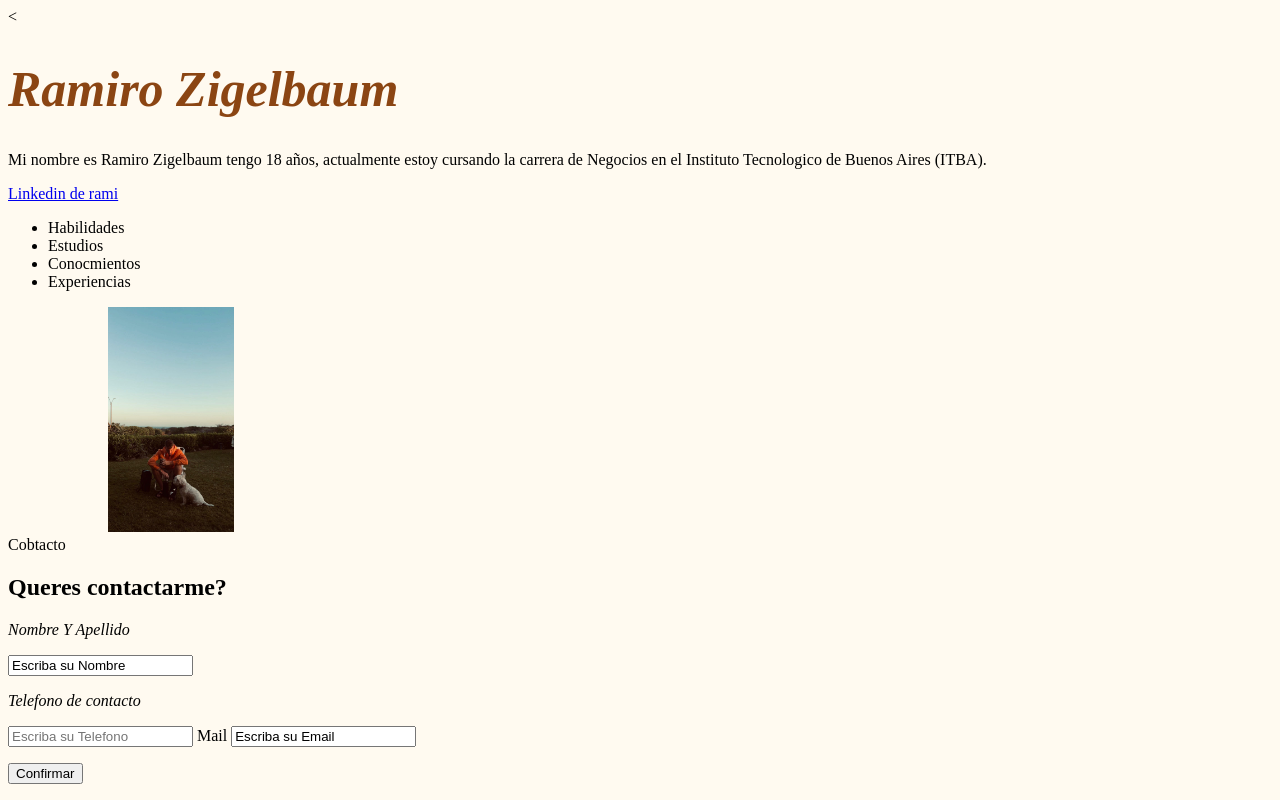
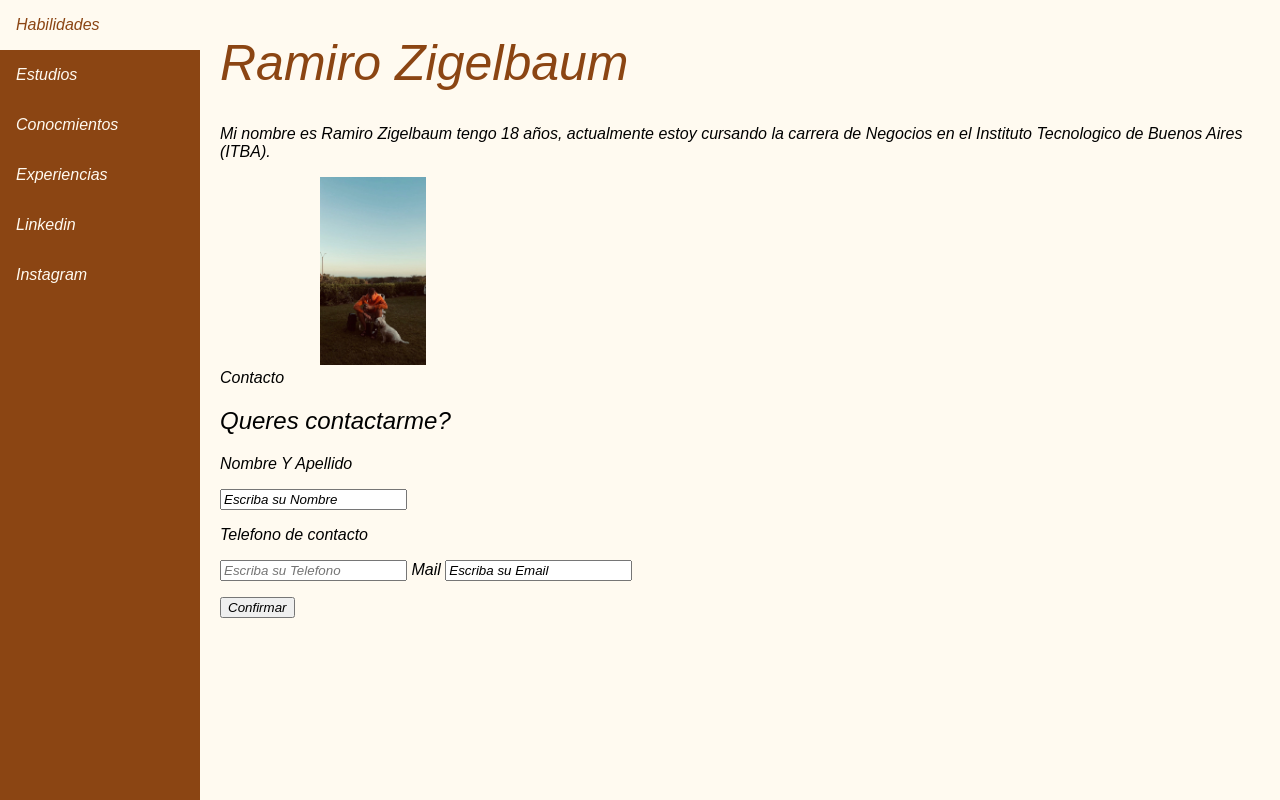
Before and after one commit to rzigelbaum/Programacion-Web-2022-Q2, a plain HTML site: page Proyecto Final/index.html in a window 1280 px wide. Drawn offline with Linux system fonts and the light colour scheme.

Commit message:
08 de octubre

```diff
--- a/Proyecto Final/index.html
+++ b/Proyecto Final/index.html
@@ -8,23 +8,27 @@
     <link rel="icon" type="image/x-icon" href="./img/apple-touch-icon.png">
     <link rel="stylesheet" href="style.css">
 </head>
-<<body>
+<body>
+<div class="sidenav">
+    <a href="#">Habilidades</a>
+    <a href="#">Estudios</a>
+    <a href="#">Conocmientos</a>
+    <a href="#">Experiencias</a>
+    <a href="https://www.linkedin.com/in/ramiro-zigelbaum-738422236/" target="_blank">Linkedin</a>
+    <a href="https://www.instagram.com/ramizigel" target="_blank">Instagram</a>
+
+  </div>
+
+  <div class="content">
     <header></header>
     <main></main>
     <h1><i>Ramiro Zigelbaum</i></h1>
     <!--encabezado 1 header-->
     <p>Mi nombre es Ramiro Zigelbaum tengo 18 años, actualmente estoy cursando la carrera de Negocios en el Instituto Tecnologico de Buenos Aires (ITBA).</p>
-    <a href="https://ar.linkedin.com/in/ramiro-zigelbaum-bb317a183" target="_blank">Linkedin de rami</a>
-    <ul>
-        <li>Habilidades</li>
-        <li>Estudios</li>
-        <li>Conocmientos</li>
-        <li>Experiencias</li>
-    </ul>
     <img class="FOTO" src="./img/WhatsApp Image 2022-08-16 at 7.28.57 PM.jpeg" width="10%" alt="Foto de Ramiro."></a>
     <footer></footer>
     <div>
-        <span>Cobtacto</span>
+        <span>Contacto</span>
         <form action="">
         <h2><b>Queres contactarme?</b></h2>
         <p><i>Nombre Y Apellido</i></p>
@@ -37,5 +41,8 @@
     </form>
 
     </div>
+
+  </div>
+
 </body>
 </html>
--- a/Proyecto Final/style.css
+++ b/Proyecto Final/style.css
@@ -1,5 +1,52 @@
+* {
+    font-family: Arial, sans-serif;
+    font-style: italic;
+    font-weight: 290;
+}
 body{background-color: floralwhite;}
 h1{color: saddlebrown;
 font-size: 50px;
 }
 .FOTO {position: relative;left: 100px;}
+* {
+    box-sizing: border-box;
+  }
+
+  body {
+    margin: 0;
+    font-family: Arial, Helvetica, sans-serif;
+  }
+
+  /* Style the side navigation */
+  .sidenav {
+    height: 100%;
+    width: 200px;
+    position: fixed;
+    z-index: 1;
+    top: 0;
+    left: 0;
+    background-color: saddlebrown;
+    overflow-x: hidden;
+  }
+
+
+  /* Side navigation links */
+  .sidenav a {
+    color:floralwhite;
+    background-color: saddlebrown;
+    padding: 16px;
+    text-decoration: none;
+    display: block;
+  }
+
+  /* Change color on hover */
+  .sidenav a:hover {
+    background-color:floralwhite;
+    color: saddlebrown;
+  }
+
+  /* Style the content */
+  .content {
+    margin-left: 200px;
+    padding-left: 20px;
+  }
```
Also changed, not shown: Clase 5/index.html (added, +19 -0 lines), Clase 5/style.css (added, +14 -0 lines), Clase 7/index.html (added, +19 -0 lines), Clase 7/style.css (added, +22 -0 lines).
